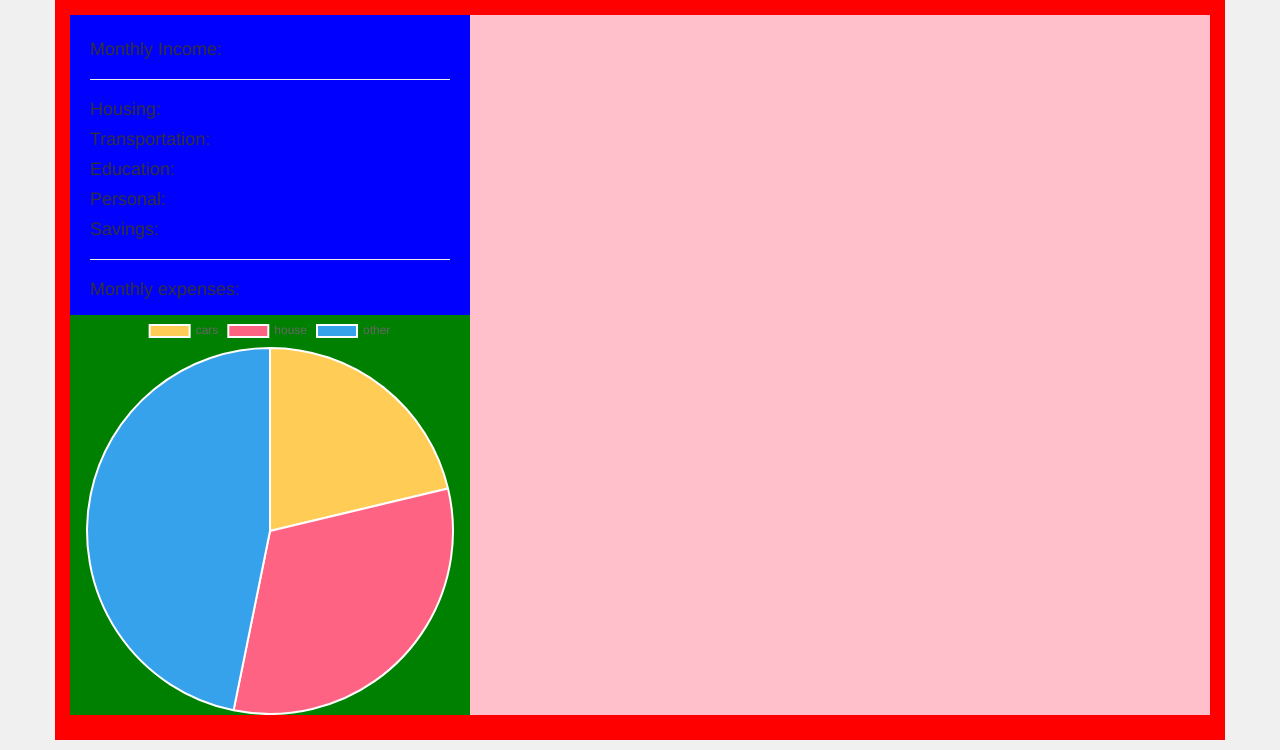
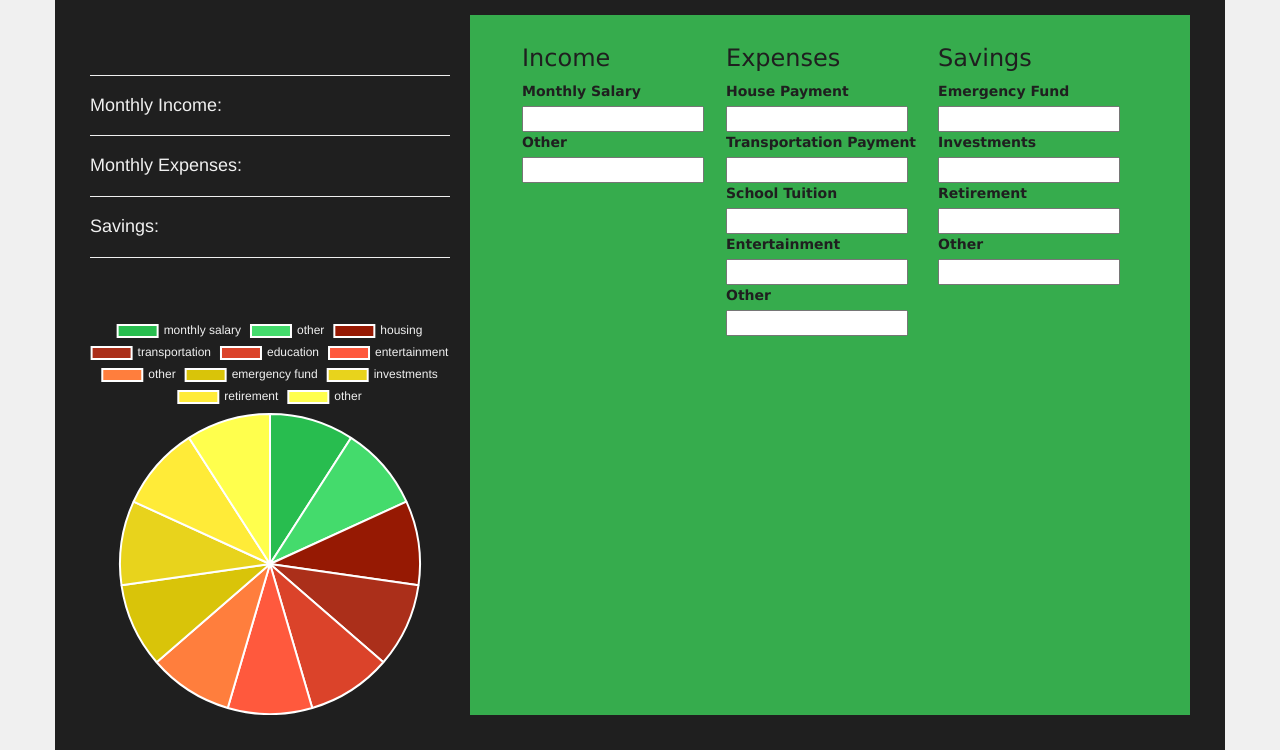
Before and after one commit to btror/budget-website.io, a plain HTML site: page public/manager.html in a window 1280 px wide. Shown: the part 167-917 px from the top of the page. Drawn offline with nearby package versions, Linux system fonts and the light colour scheme.

Commit message:
update for budget calculator frontend: added fonts and color scheme, setup user input form, created 3 categories and multiple subsections for the pie chart

```diff
--- a/public/manager.css
+++ b/public/manager.css
@@ -31,13 +31,14 @@ body {
 
 #container-title {
     font-family: "Arial Black", Gadget, sans-serif;
-    color: rgb(31, 31, 31);
+    color: #f0f0f0;
     margin-top: 30px;
     margin-bottom: 30px;
+    margin-left: 20px;
 }
 
 .container {
-    background: red;
+    background: rgb(31, 31, 31);
     margin-top: 30px;
 }
 
@@ -48,23 +49,53 @@ body {
 .chart-info {
     width: 400px;
     height: 400px;
-    background: green;
+    background: rgb(31, 31, 31);
     margin-bottom: 25px;
 }
 
 .chart-details {
     width: 400px;
     height: 300px;
-    background: blue;
-    padding-top: 15px;
+    background: rgb(31, 31, 31);
+    padding-top: 40px;
     padding-left: 20px;
     padding-right: 20px;
 }
 
+.chart-details h4 {
+    color: #f0f0f0;
+}
+
 .fill-out-holder {
-    width: 740px;
+    width: 720px;
     height: 700px;
-    background: pink;
-    margin-bottom: 25px;
+    background: #36ac4d;
+    margin-bottom: 35px;
     float: left;
 }
+
+.user-input {
+    padding-left: 30px;
+    padding-top: 10px;
+}
+
+.user-input #income {
+    float: left;
+    margin-left: 22px;
+    color: rgb(31, 31, 31);
+    font-family: "Verdana", Geneva, sans-serif;
+}
+
+.user-input #monthly-expenses {
+    float: left;
+    margin-left: 22px;
+    color: rgb(31, 31, 31);
+    font-family: "Verdana", Geneva, sans-serif;
+}
+
+.user-input #savings {
+    float: left;
+    margin-left: 22px;
+    color: rgb(31, 31, 31);
+    font-family: "Verdana", Geneva, sans-serif;
+}
--- a/public/manager.html
+++ b/public/manager.html
@@ -38,21 +38,79 @@
       <h1 id="container-title">Budget Calculator</h1>
       <div class="canvas-holder">
         <div class="chart-details">
+          <hr style="width: 100%">
           <h4>Monthly Income: </h4>
           <hr style="width: 100%">
-          <h4>Housing: </h4>
-          <h4>Transportation: </h4>
-          <h4>Education: </h4>
-          <h4>Personal: </h4>
+          <h4>Monthly Expenses: </h4>
+          <hr style="width: 100%">
           <h4>Savings: </h4>
           <hr style="width: 100%">
-          <h4>Monthly expenses: </h4>
         </div>
         <div class="chart-info">
           <canvas id="myChart" width="100" height="100"></canvas>
         </div>
       </div>
-      <div class="fill-out-holder"></div>
+      <div class="fill-out-holder">
+        <div class="user-input">
+
+          <div id="income">
+            <h3>Income</h3>
+            <label>Monthly Salary</label>
+            <br>
+            <input type="number">
+            <br>
+            <label>Other</label>
+            <br>
+            <input type="number">
+            <br>
+          </div>
+
+          <div id="monthly-expenses">
+            <h3>Expenses</h3>
+            <label>House Payment</label>
+            <br>
+            <input type="number">
+            <br>
+            <label>Transportation Payment</label>
+            <br>
+            <input type="number">
+            <br>
+            <label>School Tuition</label>
+            <br>
+            <input type="number">
+            <br>
+            <label>Entertainment</label>
+            <br>
+            <input type="number">
+            <br>
+            <label>Other</label>
+            <br>
+            <input type="number">
+            <br>
+          </div>
+
+          <div id="savings">
+            <h3>Savings</h3>
+            <label>Emergency Fund</label>
+            <br>
+            <input type="number">
+            <br>
+            <label>Investments</label>
+            <br>
+            <input type="number">
+            <br>
+            <label>Retirement</label>
+            <br>
+            <input type="number">
+            <br>
+            <label>Other</label>
+            <br>
+            <input type="number">
+            <br>
+          </div>
+
+        </div>
+      </div>
     </div>
 
     <script
@@ -69,11 +127,11 @@
       var dataSource = {
         datasets: [
           {
-            data: [200, 300, 440],
-            backgroundColor: ["#ffcd56", "#ff6384", "#36a2eb", "#fd6b19"],
+            data: [100, 100, 100, 100, 100, 100, 100, 100, 100, 100, 100],
+            backgroundColor: ["#28bd4f", "#44db6c", "#961903", "#ab2f1a", "#db432a", "#ff593d", "#ff7e3d", "#d9c409", "#e8d31c", "#ffeb38", "#ffff4d"],
           },
         ],
-        labels: ["cars", "house", "other"],
+        labels: ["monthly salary", "other", "housing", "transportation", "education", "entertainment", "other", "emergency fund", "investments", "retirement", "other"],
       };
 
       function createChart() {
@@ -81,6 +139,13 @@
         var myPieChart = new Chart(ctx, {
           type: "pie",
           data: dataSource,
+          options: {
+            legend: {
+              labels: {
+                fontColor: '#f0f0f0'
+              }
+            }
+          }
         });
       }
 
```
